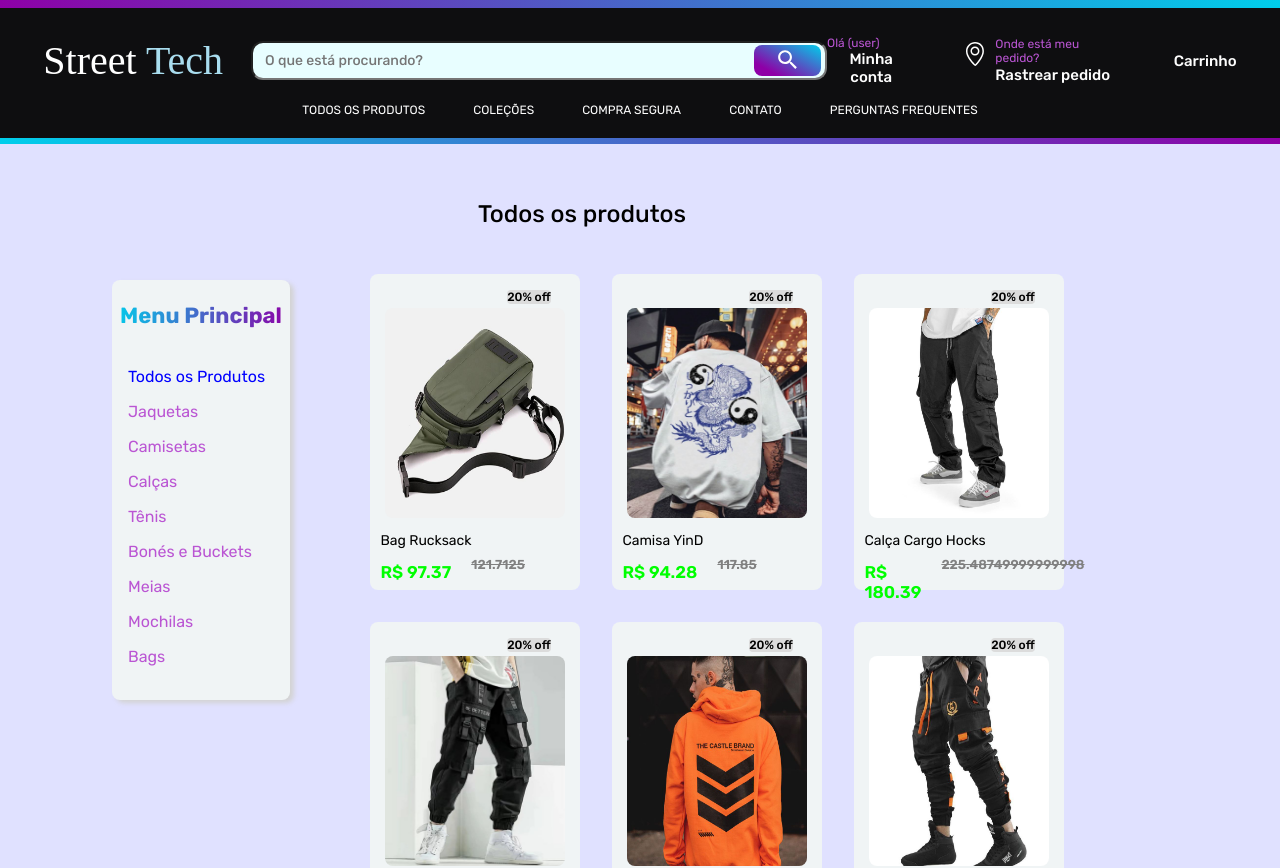
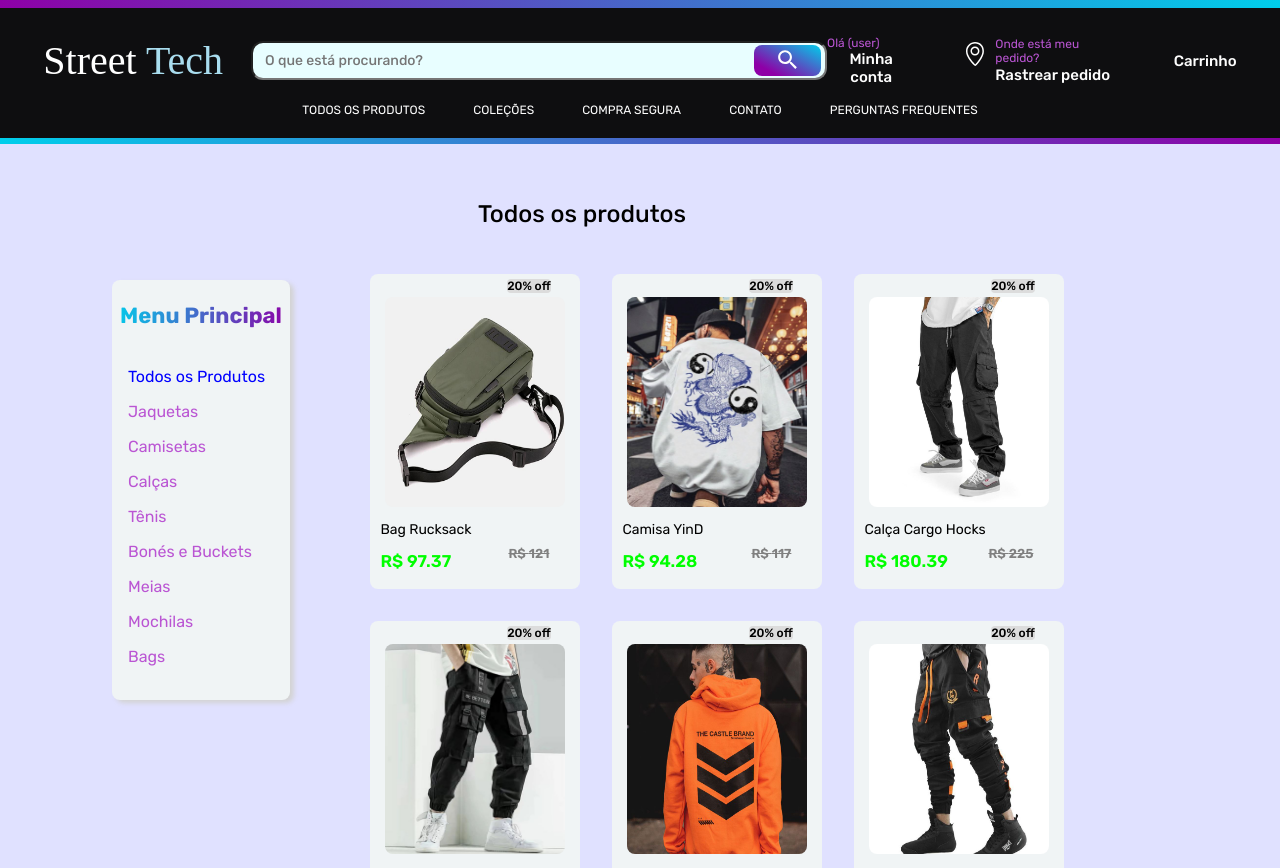
Before and after one commit to gustavocarvalho-ra/NextJs-Loja_Roupas, a Next.js app: page /pages/all in a window 1280 px wide. Shown: the top 868 px of the page. Built offline with nearby package versions, Linux system fonts and the light colour scheme; a web font is replaced by a local one.

Commit message:
at floor

```diff
--- a/app/pages/all/page.tsx
+++ b/app/pages/all/page.tsx
@@ -34,9 +34,9 @@ export default function Test () {
               </div>
               <div className="info">
                 <h1 key={item.name}>{item.name}</h1>
-                <div className="nis" style={{display: "flex"}}>
+              <div className="nis" style={{display: "flex", justifyContent: "space-between"}}>
                   <p key={item.price}>R$ {item.price}</p>
-                  <span className="var" key={item.des}>{item.price * item.des + item.price}</span>
+                  <span className="var" key={item.des}>R$ {Math.floor(item.price * item.des + item.price)}</span>
                 </div>
               </div>
             </div>
--- a/app/pages/all/styles.ts
+++ b/app/pages/all/styles.ts
@@ -22,14 +22,14 @@ export const Al = styled.div `
 
   .card {
     width: 210px;
-    height: 300px;
+    height: 310px;
     display: flex;
     align-items: center;
     flex-direction: column;
     transition: 1s;
     border-radius: 8px;
     background-color: #f0f4f5;
-    padding-top: 1em;
+    padding-top: .3em;
     cursor: pointer;
 
     &:hover {
@@ -49,10 +49,11 @@ export const Al = styled.div `
 
         span {
           font-size: 13px;
-          margin-left: 20px;
           text-decoration: line-through;
           color: grey;
           font-weight: 600;
+          margin-right: 20px;
+
         }
 
       }
```
